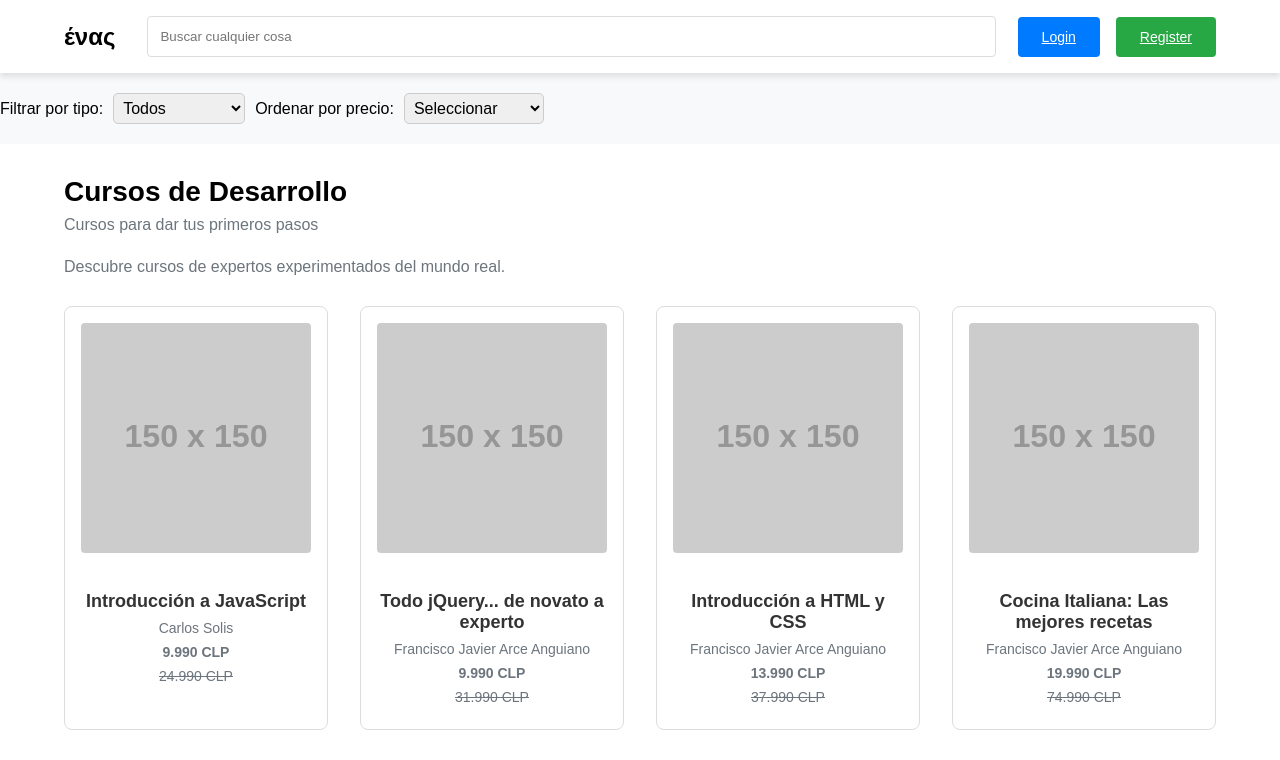
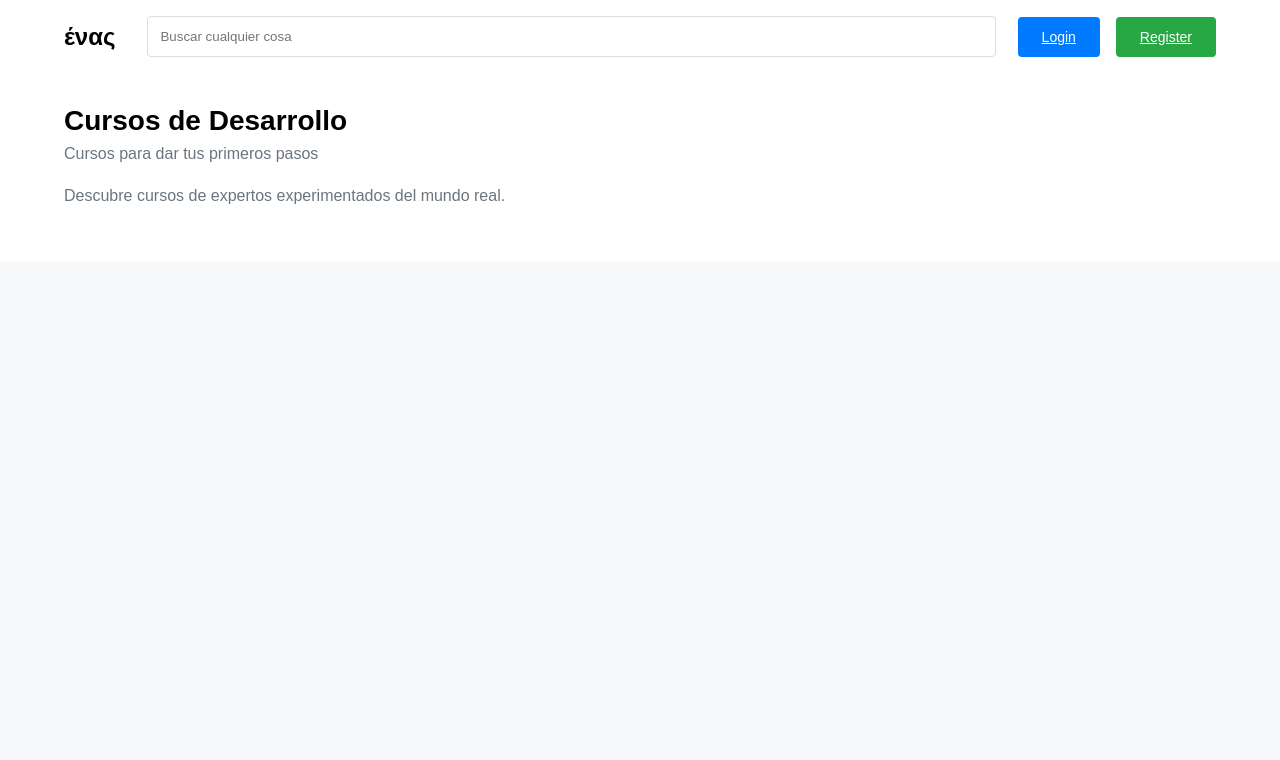
Before and after one commit to MGN99/app, a React (Create React App) app: page / in a window 1280 px wide. Shown: the top 760 px of the page. Built offline with nearby package versions, Linux system fonts and the light colour scheme.

Commit message:
Para presentar
Finalización para presentación.

```diff
--- a/src/components/MainPage.jsx
+++ b/src/components/MainPage.jsx
@@ -24,16 +24,7 @@ const MainPage = () => {
   };
 
   // Filtrar y ordenar cursos
-  const filteredCourses = courses
-    .filter(course => {
-      if (selectedCategory === '') return true;
-      return course.category === selectedCategory;
-    })
-    .sort((a, b) => {
-      if (priceOrder === 'asc') return parseFloat(a.price) - parseFloat(b.price);
-      if (priceOrder === 'desc') return parseFloat(b.price) - parseFloat(a.price);
-      return 0;
-    });
+
 
   return (
     <div className="main-container">
@@ -64,33 +55,7 @@ const MainPage = () => {
         </div>
       </header>
 
-      {/* Filter Section (sección actualizada) */}
-      <div className="filter-section">
-        {/* Filtro por tipo (categoría) */}
-        <label htmlFor="categoryFilter">Filtrar por tipo:</label>
-        <select
-          id="categoryFilter"
-          value={selectedCategory}
-          onChange={(e) => setSelectedCategory(e.target.value)}
-        >
-          <option value="">Todos</option>
-          <option value="Programación">Programación</option>
-          <option value="Cocina">Cocina</option>
-          <option value="Música">Música</option>
-        </select>
 
-        {/* Filtro por precio */}
-        <label htmlFor="priceOrder">Ordenar por precio:</label>
-        <select
-          id="priceOrder"
-          value={priceOrder}
-          onChange={(e) => setPriceOrder(e.target.value)}
-        >
-          <option value="">Seleccionar</option>
-          <option value="asc">Menor a mayor</option>
-          <option value="desc">Mayor a menor</option>
-        </select>
-      </div>
 
       {/* Main Section */}
       <section className="main-section">
@@ -98,22 +63,6 @@ const MainPage = () => {
         <p>Cursos para dar tus primeros pasos</p>
         <p>Descubre cursos de expertos experimentados del mundo real.</p>
 
-        {/* Courses Grid */}
-        <div className="courses-grid">
-          {filteredCourses.length > 0 ? (
-            filteredCourses.map(course => (
-              <div key={course.id} className="course-card">
-                <img src={course.imageUrl} alt={course.title} className="course-image" />
-                <h3>{course.title}</h3>
-                <p>{course.instructor}</p>
-                <p className="price">{course.price}</p>
-                <p className="discounted-price">{course.discountedPrice}</p>
-              </div>
-            ))
-          ) : (
-            <p>No se encontraron cursos para esta categoría.</p>
-          )}
-        </div>
       </section>
     </div>
   );
```
